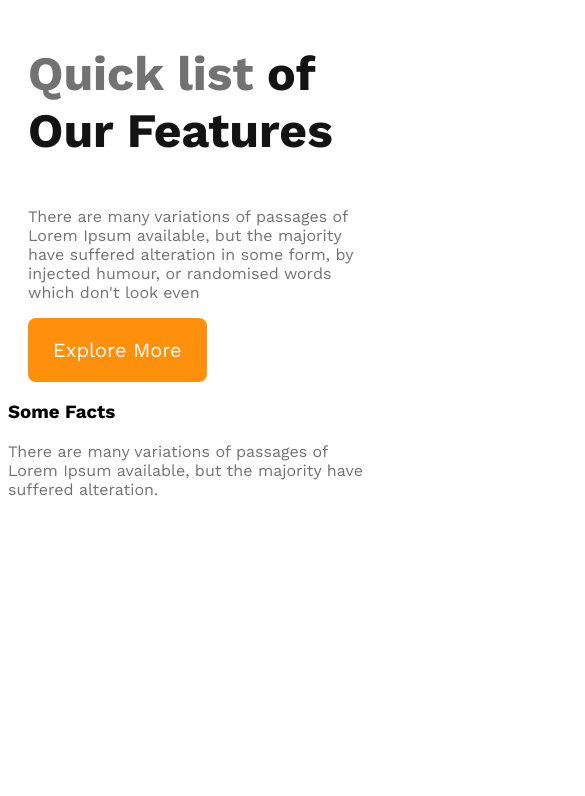
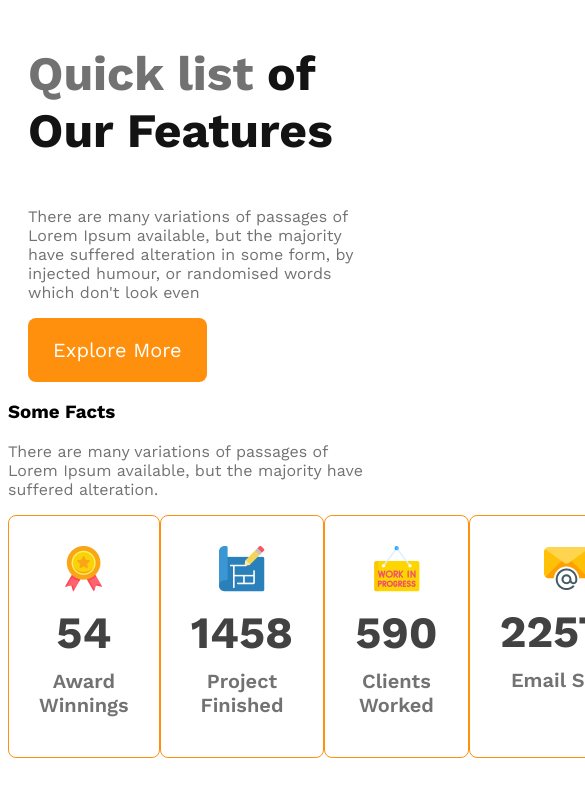
Before and after one commit to JannaturNur08/g3-architects-practise, a plain HTML site: page index.html in a window 390 px wide. Shown: the part 2516-3312 px from the top of the page, 585 px wide, since content can reach past the window. Before the commit the page ends 3085 px from the top, so only its background shows below. Drawn offline with nearby package versions, Linux system fonts and the light colour scheme.

Commit message:
facts section responsive added

```diff
--- a/index.html
+++ b/index.html
@@ -58,6 +58,29 @@
         <section class="facts">
             <h3 title="section-title">Some Facts</h3>
             <p class="text-gray">There are many variations of passages of Lorem Ipsum available, but the majority have suffered alteration.</p>
+            <div class="facts-card-container">
+                <!-- .card*4>img+h2.card-stats+p.card-title -->
+                <div class="card">
+                    <img src="images/icons/ribon.png" alt="">
+                    <h2 class="card-stats">54</h2>
+                    <p class="card-title text-gray">Award Winnings</p>
+                </div>
+                <div class="card">
+                    <img src="images/icons/projects.png" alt="">
+                    <h2 class="card-stats">1458</h2>
+                    <p class="card-title text-gray">Project Finished</p>
+                </div>
+                <div class="card">
+                    <img src="images/icons/customers.png" alt="">
+                    <h2 class="card-stats">590</h2>
+                    <p class="card-title text-gray">Clients Worked</p>
+                </div>
+                <div class="card">
+                    <img src="images/icons/email.png" alt="">
+                    <h2 class="card-stats">22578</h2>
+                    <p class="card-title text-gray">Email Send</p>
+                </div>
+            </div>
         </section>
 
     </main>
--- a/styles/architect.css
+++ b/styles/architect.css
@@ -112,7 +112,33 @@ main{
     color: #FF900E;
     font-weight: 700;
 }
+/* facts section */
+.facts-card-container{
+    display: flex;
+    justify-content: space-around;
 
+}
+.facts-card-container  .card{
+    border-radius: 8px;
+border: 1px solid #FF900E;
+text-align: center;
+padding: 30px;
+}
+
+.facts-card-container .card-title{
+
+    font-size: 1.25rem;
+    font-weight: 600;
+    margin-top: 10px;
+    margin-bottom: 10px;
+
+}
+.facts-card-container .card-stats{
+    font-size: 2.8rem;
+    color:  #424242;
+    margin-top: 10px;
+    margin-bottom: 10px;
+}
 
 
 
```
